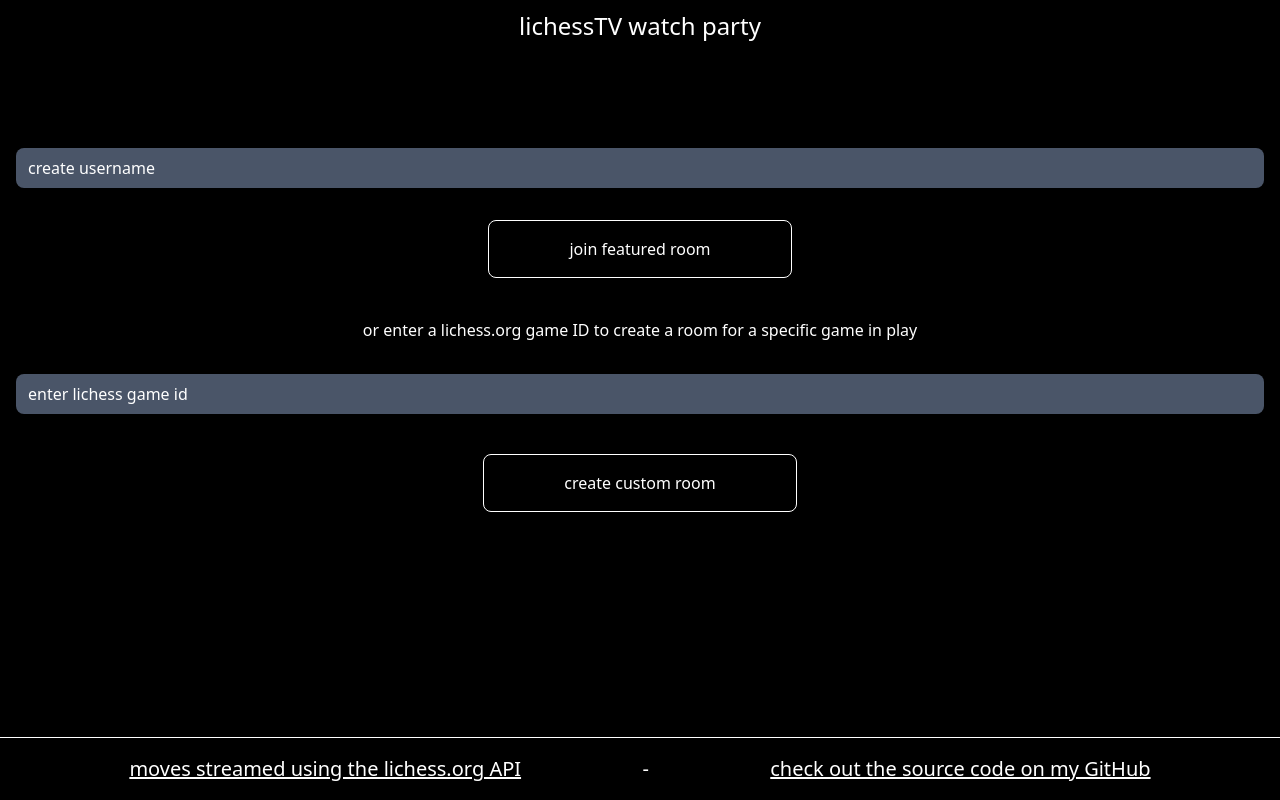
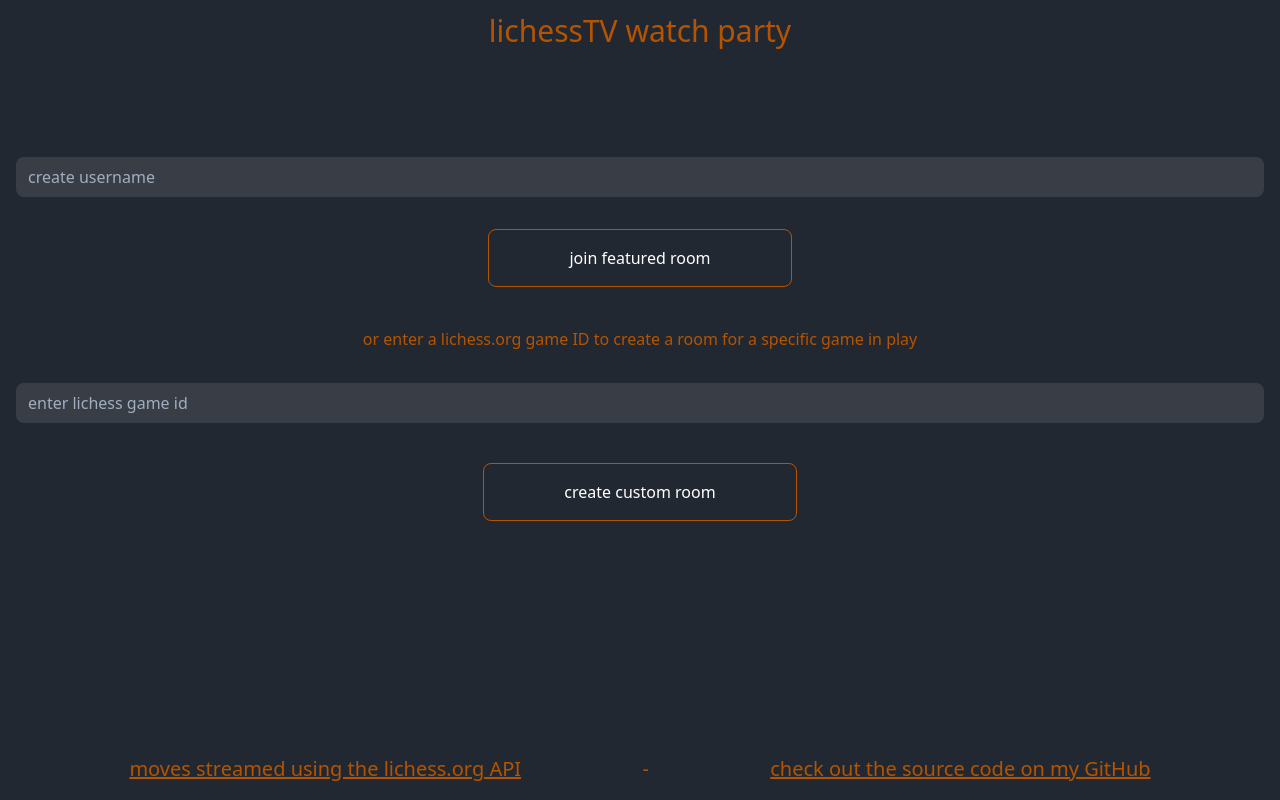
Before and after one commit to trevor-ofarrell/lichessTV-watch-party, a React (Create React App) app in the folder client/: page / in a window 1280 px wide. Built offline with nearby package versions, Linux system fonts and the light colour scheme; what twin.macro would draw is missing.

Commit message:
improving UI

```diff
--- a/client/src/Home.jsx
+++ b/client/src/Home.jsx
@@ -78,14 +78,14 @@
   return (
     <div
       style={{ height: height, width: width }}
-      className="bg-black overflow-hidden fixed"
+      className="bg-scheme-dark overflow-hidden fixed"
     >
-      <div className="text-white text-2xl text-center p-2 pb-6">
+      <div className="text-scheme-orange text-3xl text-center p-2 pb-6">
         lichessTV watch party
       </div>
-      <div className="xl:w-full w-80 overflow-hidden p-4 m-auto md:pt-20 pt-10">
+      <div className="xl:w-full md:w-3/5 w-80 overflow-hidden p-4 m-auto md:pt-20 pt-10">
         <input
-          className="w-full h-10 pl-3 mb-4 text-base bg-gray-700 placeholder-white border rounded-lg focus:shadow-outline"
+          className="w-full h-10 pl-3 mb-4 text-base bg-scheme-light placeholder-gray-500 text-gray-500 border rounded-lg focus:shadow-outline"
           id="message"
           type="text"
           label="Message"
@@ -97,17 +97,17 @@
         <div className="m-auto text-center text-white mb-8">
           <button
             onClick={() => handleClick("")}
-            className="border-white border-1 px-20 py-4 mt-4 rounded-lg"
+            className="border-scheme-orange border-1 px-20 py-4 mt-4 rounded-lg"
           >
             join featured room
           </button>
         </div>
-        <div className="text-white text-center p-2 pb-8">
+        <div className="text-scheme-orange text-center p-2 pb-8">
           or enter a lichess.org game ID to create a room for a specific game in
           play
         </div>
         <input
-          className="w-full h-10 pl-3 text-base bg-gray-700 placeholder-white border rounded-lg focus:shadow-outline"
+          className="w-full h-10 pl-3 text-base bg-scheme-light placeholder-gray-500 text-gray-500 border rounded-lg focus:shadow-outline"
           id="message"
           type="text"
           label="Message"
@@ -120,22 +120,22 @@
       <div className="m-auto text-center text-white">
         <button
           onClick={() => handleClick(name)}
-          className="border-white border-1 px-20 py-4 mt-6 rounded-lg"
+          className="border-scheme-orange border-1 px-20 py-4 mt-6 rounded-lg"
         >
           create custom room
         </button>
       </div>
-      <div className="text-center fixed w-full bottom-0 border-t-1 text-white p-4 flex">
+      <div className="text-center fixed w-full bottom-0 text-scheme-orange p-4 flex">
         <a
           href="https://lichess.org/api"
-          className="lg:text-xl text-sm text-white underline m-auto"
+          className="lg:text-xl text-sm  underline m-auto"
         >
           moves streamed using the lichess.org API
         </a>
         <h1 className="md:text-xl text-sm px-2">-</h1>
         <a
           href="https://github.com/trevor-ofarrell/lichessTV-watch-party"
-          className="lg:text-xl text-sm text-white underline m-auto"
+          className="lg:text-xl text-sm underline m-auto"
         >
           check out the source code on my GitHub
         </a>
--- a/client/src/Room.jsx
+++ b/client/src/Room.jsx
@@ -53,8 +53,8 @@
   const [newMessage, setNewMessage] = useState("");
   const [gameID, setGameID] = useState("");
   const [FEN, setFEN] = useState([]);
-  const [black, setBlack] = useState("");
-  const [white, setWhite] = useState("");
+  const [black, setBlack] = useState({});
+  const [white, setWhite] = useState({});
   const messageRef = useRef();
   const [listening, setListening] = useState(false);
   const {
@@ -91,15 +91,11 @@
   };
 
   const createPlayerNames = (user, setPlayer) => {
-    let username = "";
-    if (user.user.name) {
-      if (user.user.title) {
-        username = user.user.title + " " + user.user.name + " " + user.rating;
-      } else {
-        username = user.user.name + " " + user.rating;
-      }
-      setPlayer(username);
-    }
+    setPlayer({
+      name: user.user.name,
+      title: user.user.title,
+      rating: String(user.rating),
+    });
   };
 
   const selectRandomColor = () => {
@@ -161,7 +157,7 @@
   return (
     <div
       style={{ height: height, width: width }}
-      className="ml-auto bg-black overflow-hidden"
+      className="ml-auto bg-scheme-dark overflow-hidden"
     >
       <div className="h-full max-h-full flex flex-col xl:items-stretch xl:flex-row overflow-hidden">
         <a
@@ -170,7 +166,7 @@
         >
           <svg
             xmlns="http://www.w3.org/2000/svg"
-            className="md:h-10 md:w-10 h-8 w-8 text-white"
+            className="md:h-10 md:w-10 h-8 w-8 text-scheme-orange"
             fill="none"
             viewBox="0 0 24 24"
             stroke="currentColor"
@@ -184,26 +180,26 @@
           </svg>
         </a>
         <div className="sm:mt-auto overflow-hidden m-auto mt-0">
-          <div className="flex md:mt-2">
+          <div className="flex md:mt-2 text-gray-400">
             <div className="flex mr-auto p-2 pl-0">
-              <h1 className="md:text-xl text-sm text-white pr-1">game:</h1>
+              <h1 className="md:text-xl text-sm pr-1">game:</h1>
               <a
                 href={`https://lichess.org/${gameID}`}
-                className="md:text-xl text-sm text-white"
+                className="md:text-xl text-sm underline  "
               >
                 lichess.org/{gameID}
               </a>
             </div>
-            <h1 className="md:text-xl text-sm text-white p-2 m-auto">
-              room: {roomId}
-            </h1>
+            <h1 className="md:text-xl text-sm p-2 ml-auto">room: {roomId}</h1>
           </div>
-          <div className="font-medium md:text-sm md:pl-0 text-xs pl-6 text-white max-w-50% text-left break-all hidden md:flex">
+          <div className="font-medium md:text-sm md:pl-0 text-xs pl-6 text-gray-400 max-w-50% text-left break-all hidden md:flex">
             FEN: {FEN}
           </div>
           <div className="m-auto">
-            <div className="font-medium md:text-2xl text-lg my-1 text-white">
-              {black}
+            <div className="flex font-medium md:text-2xl text-lg my-1 text-white">
+              <div className="text-scheme-orange">{black.title}&nbsp;</div>
+              <div>{black.name}&nbsp;</div>
+              <div className="text-gray-500">{black.rating}</div>
             </div>
             <div className="m-auto">
               <Chessboard
@@ -219,13 +215,14 @@
                 }
               />
             </div>
-            <div className="font-medium md:text-2xl text-lg my-1 text-white">
-              {" "}
-              {white}
+            <div className="flex font-medium md:text-2xl text-lg my-1 text-white">
+              <div className="text-scheme-orange">{white.title}&nbsp;</div>
+              <div>{white.name}&nbsp;</div>
+              <div className="text-gray-500">{white.rating}</div>
             </div>
           </div>
         </div>
-        <div className="rounded-lg h-full xl:w-2/6 xl:max-h-full max-h-4/12 w-full max-w-full xl:max-w-2/6 pb-14 bg-black ml-auto">
+        <div className="rounded-lg h-full xl:w-2/6 xl:max-h-full max-h-4/12 w-full max-w-full xl:max-w-2/6 pb-14 bg-scheme-dark ml-auto">
           <div className="h-full ml-1 mt-1 overflow-y-auto">
             <>
               <ol>
@@ -254,7 +251,7 @@
               </ol>
               <div className="xl:w-30% px-auto w-99 bottom-1 absolute">
                 <input
-                  className="w-full h-10 pl-3 pr-8 text-base placeholder-white-600 border bg-gray-700 rounded-lg focus:shadow-outline"
+                  className="w-full h-10 pl-3 pr-8 text-base placeholder-white-600 text-gray-500 border bg-scheme-light rounded-lg"
                   id="message"
                   type="text"
                   label="Message"
@@ -265,7 +262,7 @@
                   onKeyUp={handleKeyUp}
                 />
                 <button
-                  className="absolute inset-y-0 h-10 right-0 flex items-center px-4 font-bold text-white bg-yellow-600 rounded-r-lg hover:bg-blue-500"
+                  className="absolute inset-y-0 h-10 right-0 flex items-center px-4 font-bold text-white bg-scheme-orange rounded-r-lg hover:bg-blue-500"
                   disabled={!newMessage}
                   variant="contained"
                   color="primary"
--- a/client/tailwind.config.js
+++ b/client/tailwind.config.js
@@ -39,6 +39,11 @@
         800: "#192b45",
         900: "#16253b",
       },
+      scheme: {
+        dark: "#222831",
+        light: "#393e46",
+        orange: "#b55400",
+      },
       rainbow: {
         light: {
           100: "rgb(230,235,255)",
@@ -74,6 +79,7 @@
         700: "#4a5568",
         800: "#2d3748",
         900: "#1a202c",
+        999: "#303030",
       },
       red: {
         100: "#fff5f5",
```
